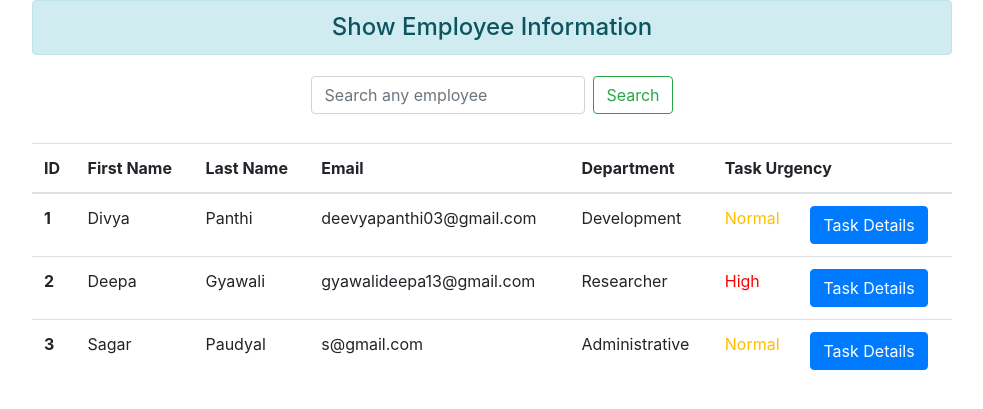
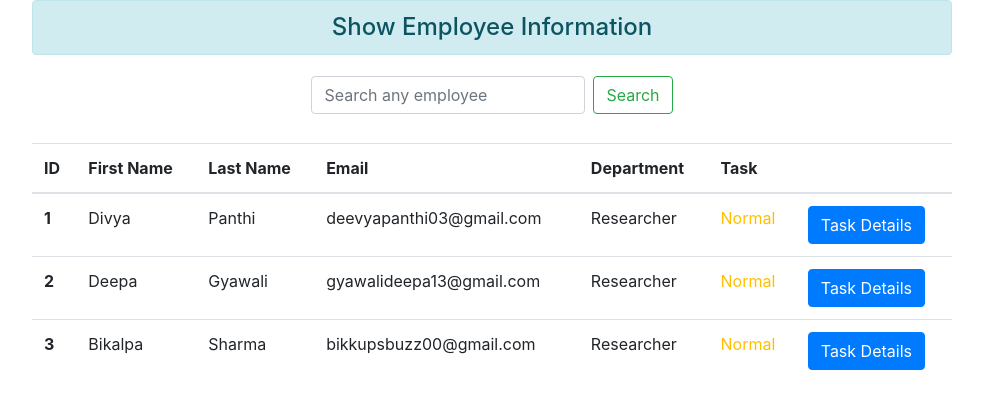
Before and after one commit to deevya03/Employee, a Django app: template templates/employees/home.html in a window 1280 px wide. Shown: the part 137-546 px from the top of the page, without its empty margins (148-1131 px from the left). Run offline with Django 3.2, Linux system fonts and the light colour scheme; the template is opened without the code that fills it: values that come from a table or form of the project are taken from there, others are empty; data comes from the database, SQL or seed files in the repository; some libraries are stand-ins or nearby versions.

Commit message:
Created task model

```diff
--- a/Employee/urls.py
+++ b/Employee/urls.py
@@ -1,18 +1,11 @@
-
 from django.contrib import admin
 from django.urls import path, include
-from login import views as login_views
-from employees import views as employees_views
 
 urlpatterns = [
 
-    path('', employees_views.home, name='homepage'),
-    path('add/',employees_views.add, name ='add'),
     path('admin/', admin.site.urls, name='admin-page'),
+    path('employee/', include('employees.urls')),
     path('login/', include('login.urls')),
     path('register/', include('register.urls')),
-    path('profile/', login_views.user_profile, name='profile'),
-    path('logout/', login_views.user_logout, name='logout'),
-    path('task-detail/<int:employee_id>', employees_views.task_detail, name='task_detail'),
-    path('search/', employees_views.search, name='search')
+
 ]
--- a/employees/models.py
+++ b/employees/models.py
@@ -3,6 +3,11 @@ from django.utils import timezone
 
 
 class Employee(models.Model):
+    GENDER_CHOICES = [
+        ('M', 'Male'),
+        ('F', 'Female'),
+    ]
+
     Departments = [
         ('s', 'Select'),
         ('d1', 'Development'),
@@ -10,6 +15,22 @@ class Employee(models.Model):
         ('d3', 'Administrative')
     ]
 
+    first_name = models.CharField(max_length=100)
+    last_name = models.CharField(max_length=100)
+    date_of_birth = models.DateField()
+    email_id = models.EmailField(max_length=255)
+    phone_num = models.CharField(max_length=13)
+    gender = models.CharField(choices=GENDER_CHOICES, max_length=1, default='M')
+    date_of_birth = models.DateField()
+    department = models.CharField(choices=Departments, max_length=10, default='s')
+    employee_address = models.CharField(max_length=200)
+    date_joined = models.DateTimeField(default=timezone.now)
+
+    def __str__(self):
+        return self.first_name
+
+
+class Task(models.Model):
     Supervisor = [
         ('s', 'Choose'),
         ('A', 'A'),
@@ -22,20 +43,20 @@ class Employee(models.Model):
         ('H', 'High')
     ]
 
-    first_name = models.CharField(max_length=100)
-    last_name = models.CharField(max_length=100)
-    date_of_birth = models.DateField()
-    email_id = models.EmailField(max_length=255)
-    phone_num = models.CharField(max_length=13)
-    department = models.CharField(choices=Departments, max_length=10, default='s')
-    employee_address = models.CharField(max_length=200)
-    date_joined = models.DateTimeField(default=timezone.now)
-
+    email_id = models.ForeignKey(Employee, on_delete=models.CASCADE)
+    # project_name = models.CharField(max_length=100)
     task_name = models.CharField(max_length=100)
-    task_details = models.TextField(default='Not Defined', null=True)
+    task_details = models.TextField(default='Add task Details', null=True)
     supervisor = models.CharField(choices=Supervisor, max_length=10, default='s')
     task_urgency = models.CharField(choices=Task_Urgency, max_length=1, default='L')
     task_completed = models.BooleanField(default=False)
 
     def __str__(self):
-        return self.first_name
+        return self.task_name
+
+
+# class Department(models.Model):
+#     name = models.CharField(max_length=100)
+#
+#     def __str__(self):
+#         return self.name
--- /dev/null
+++ b/employees/urls.py
@@ -0,0 +1,9 @@
+from django.urls import path
+from . import views
+
+urlpatterns = [
+    path('', views.home, name='homepage'),
+    path('add/', views.add, name='add'),
+    path('search/', views.search, name='search'),
+    path('task-detail/<int:employee_id>', views.task_detail, name='task_detail'),
+]
--- a/login/urls.py
+++ b/login/urls.py
@@ -1,7 +1,9 @@
-from django.urls import  path
-
+from django.urls import path
 from . import views
 
 urlpatterns = [
-    path('', views.user_login, name="loginPage")
+    path('', views.user_login, name="loginPage"),
+    path('profile/', views.user_profile, name='profile'),
+    path('logout/', views.user_logout, name='logout'),
+
 ]
--- a/templates/employees/home.html
+++ b/templates/employees/home.html
@@ -16,7 +16,7 @@
         <div class="col-sm-10 offset-1">
             <h4 class="text-center alert alert-info"> Show Employee Information </h4>
 
-            <form method="get" action="/search" class="form-inline d-flex justify-content-center" >
+            <form method="get" action="{% url 'search' %}" class="form-inline d-flex justify-content-center" >
                 <input class="form-control mr-sm-2" type="search" placeholder="Search any employee" aria-label="Search" name="query" id="search">
                 <button class="btn btn-outline-success my-2 my-sm-0" type="submit" >Search</button> <br> <br>
             </form>
@@ -29,7 +29,7 @@
                         <th scope="col"> Last Name</th>
                         <th scope="col">Email</th>
                         <th scope="col">Department</th>
-                        <th scope="col" colspan="2">Task Urgency </th>
+                        <th scope="col" colspan="2">Task </th>
 
                     </tr>
                   </thead>
@@ -41,12 +41,12 @@
                             <td> {{ employee.last_name }} </td>
                             <td> {{ employee.email_id }} </td>
                             <td> {{ employee.get_department_display }} </td>
-                            {% if employee.task_urgency == 'H' %}
-                                <td span style="color: red"> {{ employee.get_task_urgency_display }} </td>
-                            {% elif employee.task_urgency == 'N'%}
-                                <td span style="color: #ffbf00 "> {{ employee.get_task_urgency_display }} </td>
+                            {% if task.task_urgency == 'H' %}
+                                <td span style="color: red"> {{ task.get_task_urgency_display }} </td>
+                            {% elif task.task_urgency == 'N'%}
+                                <td span style="color: #ffbf00 "> {{ task.get_task_urgency_display }} </td>
                             {% else %}
-                                <td span style="color: green "> {{ employee.get_task_urgency_display }} </td>
+                                <td span style="color: green "> {{ task.get_task_urgency_display }} </td>
                             {% endif %}
                             <td>
                                 <a class="btn btn-primary" href="{% url 'task_detail' employee.id %}"> Task Details </a>
--- a/templates/employees/search.html
+++ b/templates/employees/search.html
@@ -16,7 +16,7 @@
         <div class="col-sm-10 offset-1">
             <h4 class="text-center alert alert-info"> Show Employee Information </h4>
 
-            <form method="get" action="/search" class="form-inline d-flex justify-content-center" >
+            <form method="get" action="{% url 'search' %}" class="form-inline d-flex justify-content-center" >
                 <input class="form-control mr-sm-2" type="search" placeholder="Search any employee" aria-label="Search" name="query" id="query">
                 <button class="btn btn-outline-success my-2 my-sm-0" type="submit" >Search</button> <br> <br>
             </form>
--- a/templates/employees/task-.html
+++ b/templates/employees/task.html
@@ -4,12 +4,12 @@
     <div class="row">
         <div class="text-center mt-4 col-lg-10" style="font-family:'Antipasto Pro Bold'" >
             <h3>
-                Employee Name : {{  employee.first_name }} {{ employee.last_name }} </h3>
+                Employee Name : {{  employees.first_name }} {{ employees.last_name }} </h3>
                 <hr>
                     <table class="table table-bordered">
                         <h4 class="text-center alert alert-danger"> Task Description </h4>
-                        <tr> <td> {{ employee.task_details }} </td> </tr>
-                        {% if employee.task_completed == "True" %}
+                        <tr> <td> {{ task.task_details }} </td> </tr>
+                        {% if task.task_completed == "True" %}
                             <tr> <td> Task Status : Completed </td></tr>
                         {% else %}
                             <tr> <td> Task Status : Not Completed </td></tr>
--- a/templates/login/login.html
+++ b/templates/login/login.html
@@ -21,6 +21,6 @@
     {% endif %}
     <input type="submit" value="Login">
 </form>
-<p class="text-center">Don't have an account, Create One! <a href= {% url 'registerPage' %}>SignUp</a> </p>
+{#<p class="text-center">Don't have an account, Create One! <a href= {% url 'registerPage' %}>SignUp</a> </p>#}
 </body>
 </html>
```
Also changed, not shown: employees/admin.py (+11 -1 lines), employees/views.py (+4 -3 lines), db.sqlite3, employees/migrations/0025_auto_20201110_1623.py (added), employees/migrations/0026_auto_20201110_1711.py (added), employees/migrations/0027_auto_20201110_1819.py (added).
